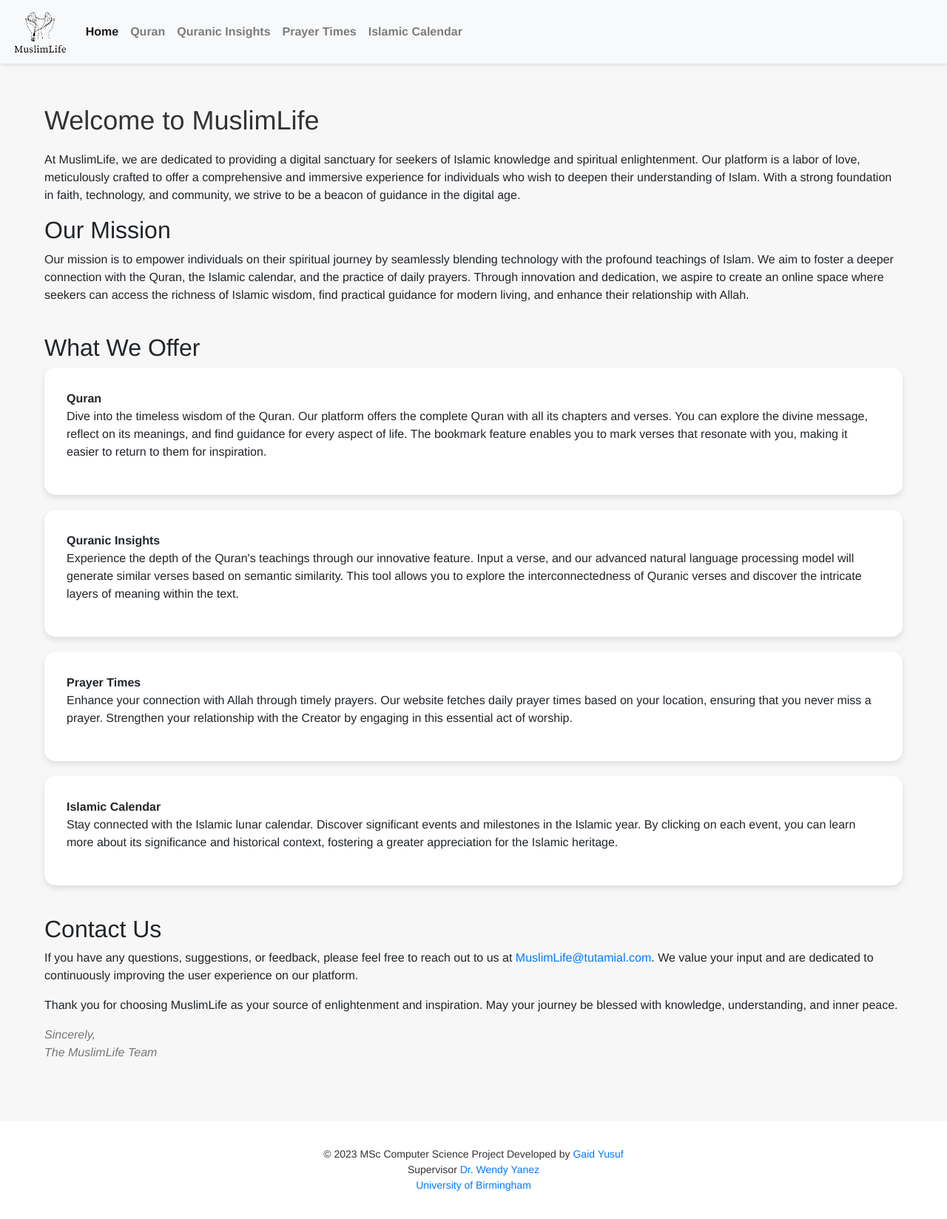
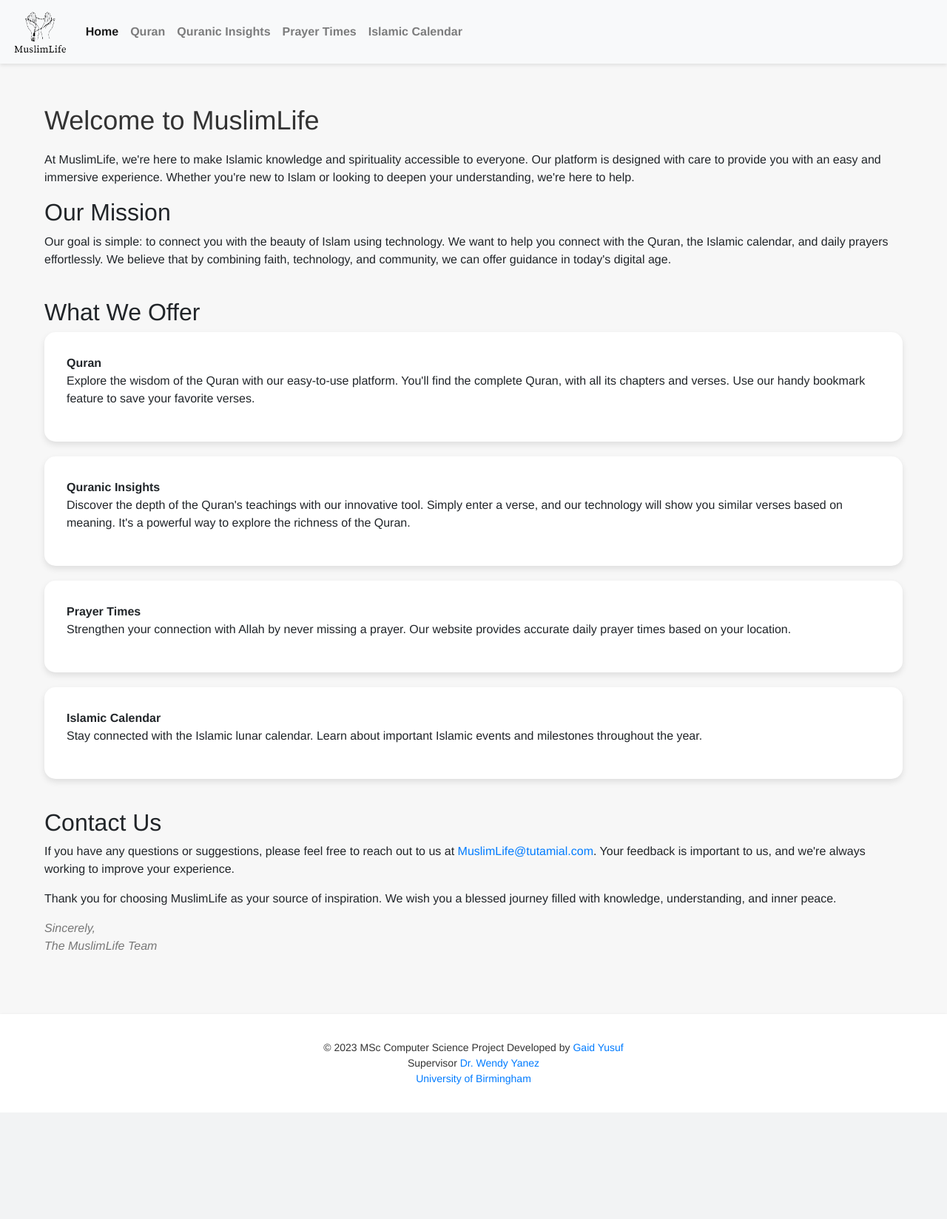
Before and after one commit to GaidYusuf/Masters-Project, a Django app: page / in a window 1280 px wide. Shown: the whole page at 74% size. After the commit the page ends 1504 px from the top, so only its background shows below. Run offline with Django 4.2, Linux system fonts and the light colour scheme; some libraries are stand-ins or nearby versions.

Commit message:
updated homepage

```diff
--- a/homepage/templates/homepage/index.html
+++ b/homepage/templates/homepage/index.html
@@ -5,24 +5,20 @@
   <div class="header">
     <h1>Welcome to MuslimLife</h1>
     <p>
-      At MuslimLife, we are dedicated to providing a digital sanctuary for
-      seekers of Islamic knowledge and spiritual enlightenment. Our platform is
-      a labor of love, meticulously crafted to offer a comprehensive and
-      immersive experience for individuals who wish to deepen their
-      understanding of Islam. With a strong foundation in faith, technology, and
-      community, we strive to be a beacon of guidance in the digital age.
+      At MuslimLife, we're here to make Islamic knowledge and spirituality
+      accessible to everyone. Our platform is designed with care to provide you
+      with an easy and immersive experience. Whether you're new to Islam or
+      looking to deepen your understanding, we're here to help.
     </p>
   </div>
   <div class="mission">
     <h2>Our Mission</h2>
     <p>
-      Our mission is to empower individuals on their spiritual journey by
-      seamlessly blending technology with the profound teachings of Islam. We
-      aim to foster a deeper connection with the Quran, the Islamic calendar,
-      and the practice of daily prayers. Through innovation and dedication, we
-      aspire to create an online space where seekers can access the richness of
-      Islamic wisdom, find practical guidance for modern living, and enhance
-      their relationship with Allah.
+      Our goal is simple: to connect you with the beauty of Islam using
+      technology. We want to help you connect with the Quran, the Islamic
+      calendar, and daily prayers effortlessly. We believe that by combining
+      faith, technology, and community, we can offer guidance in today's digital
+      age.
     </p>
   </div>
   <div class="offer">
@@ -30,55 +26,48 @@
     <div class="offer-item">
       <strong>Quran</strong>
       <p>
-        Dive into the timeless wisdom of the Quran. Our platform offers the
-        complete Quran with all its chapters and verses. You can explore the
-        divine message, reflect on its meanings, and find guidance for every
-        aspect of life. The bookmark feature enables you to mark verses that
-        resonate with you, making it easier to return to them for inspiration.
+        Explore the wisdom of the Quran with our easy-to-use platform. You'll
+        find the complete Quran, with all its chapters and verses. Use our handy
+        bookmark feature to save your favorite verses.
       </p>
     </div>
     <div class="offer-item">
       <strong>Quranic Insights</strong>
       <p>
-        Experience the depth of the Quran's teachings through our innovative
-        feature. Input a verse, and our advanced natural language processing
-        model will generate similar verses based on semantic similarity. This
-        tool allows you to explore the interconnectedness of Quranic verses and
-        discover the intricate layers of meaning within the text.
+        Discover the depth of the Quran's teachings with our innovative tool.
+        Simply enter a verse, and our technology will show you similar verses
+        based on meaning. It's a powerful way to explore the richness of the
+        Quran.
       </p>
     </div>
     <div class="offer-item">
       <strong>Prayer Times</strong>
       <p>
-        Enhance your connection with Allah through timely prayers. Our website
-        fetches daily prayer times based on your location, ensuring that you
-        never miss a prayer. Strengthen your relationship with the Creator by
-        engaging in this essential act of worship.
+        Strengthen your connection with Allah by never missing a prayer. Our
+        website provides accurate daily prayer times based on your location.
       </p>
     </div>
     <div class="offer-item">
       <strong>Islamic Calendar</strong>
       <p>
-        Stay connected with the Islamic lunar calendar. Discover significant
-        events and milestones in the Islamic year. By clicking on each event,
-        you can learn more about its significance and historical context,
-        fostering a greater appreciation for the Islamic heritage.
+        Stay connected with the Islamic lunar calendar. Learn about important
+        Islamic events and milestones throughout the year.
       </p>
     </div>
   </div>
   <div class="contact">
     <h2>Contact Us</h2>
     <p>
-      If you have any questions, suggestions, or feedback, please feel free to
-      reach out to us at
-      <a href="mailto:MuslimLife@tutamial.com">MuslimLife@tutamial.com</a>. We
-      value your input and are dedicated to continuously improving the user
-      experience on our platform.
+      If you have any questions or suggestions, please feel free to reach out to
+      us at
+      <a href="mailto:MuslimLife@tutamial.com">MuslimLife@tutamial.com</a>. Your
+      feedback is important to us, and we're always working to improve your
+      experience.
     </p>
     <p>
-      Thank you for choosing MuslimLife as your source of enlightenment and
-      inspiration. May your journey be blessed with knowledge, understanding,
-      and inner peace.
+      Thank you for choosing MuslimLife as your source of inspiration. We wish
+      you a blessed journey filled with knowledge, understanding, and inner
+      peace.
     </p>
     <p class="signature">
       Sincerely,<br />
--- a/islamic_calendar/models.py
+++ b/islamic_calendar/models.py
@@ -4,7 +4,8 @@
 class EventDetail(models.Model):
     event = models.ForeignKey('IslamicEvent', on_delete=models.CASCADE)
     description = models.TextField(null=True)
-    picture = models.ImageField(upload_to='event_pictures/', null=True, blank=True)
+    picture = models.ImageField(
+        upload_to='event_pictures/', null=True, blank=True)
 
     def __str__(self):
         return f"{self.event.name} - Details"
--- a/islamic_calendar/views.py
+++ b/islamic_calendar/views.py
@@ -31,4 +31,5 @@
 def event_detail(request, event_id):
     event = get_object_or_404(IslamicEvent, id=event_id)
     event_detail = EventDetail.objects.filter(event__name=event.name).first()
-    return render(request, 'islamic_calendar/event_detail.html', {'event': event, 'event_detail': event_detail})
+    return render(request, 'islamic_calendar/event_detail.html',
+                  {'event': event, 'event_detail': event_detail})
```
Also changed, not shown: db.sqlite3, 2 other files.
